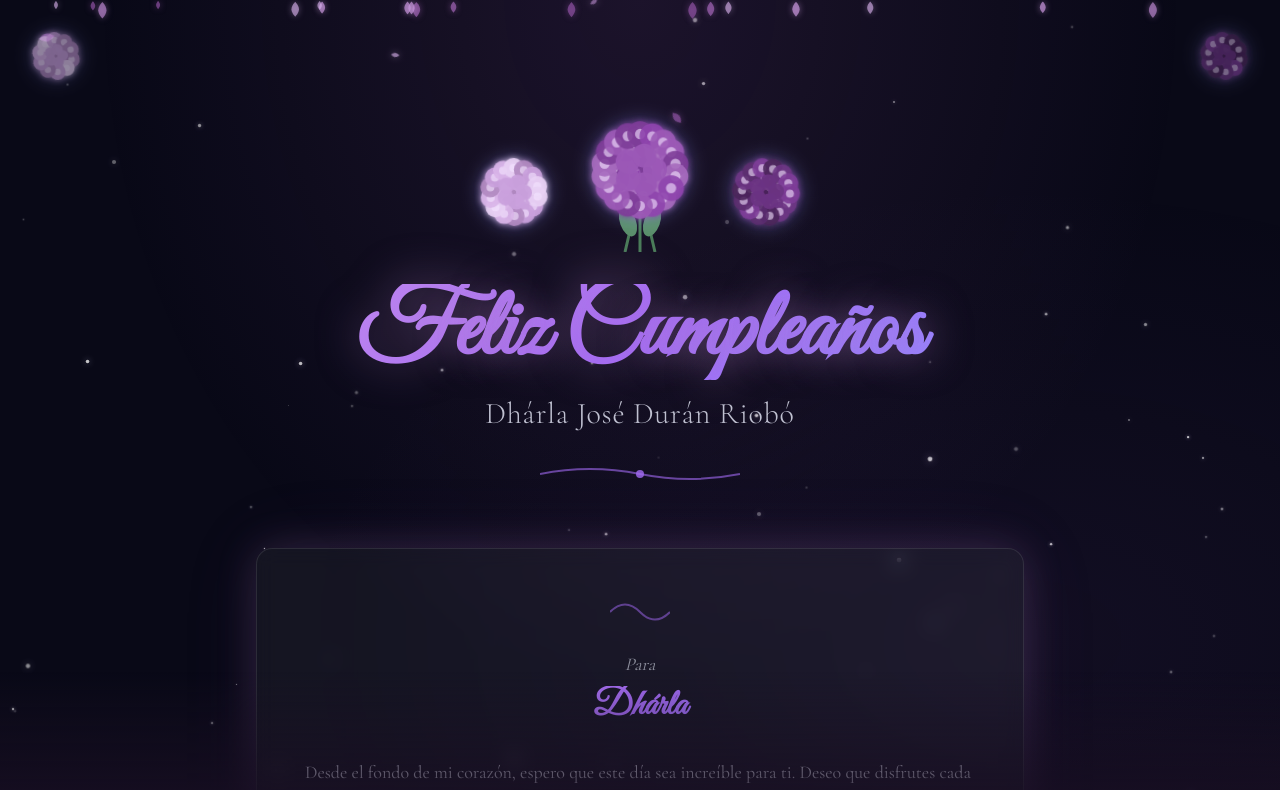
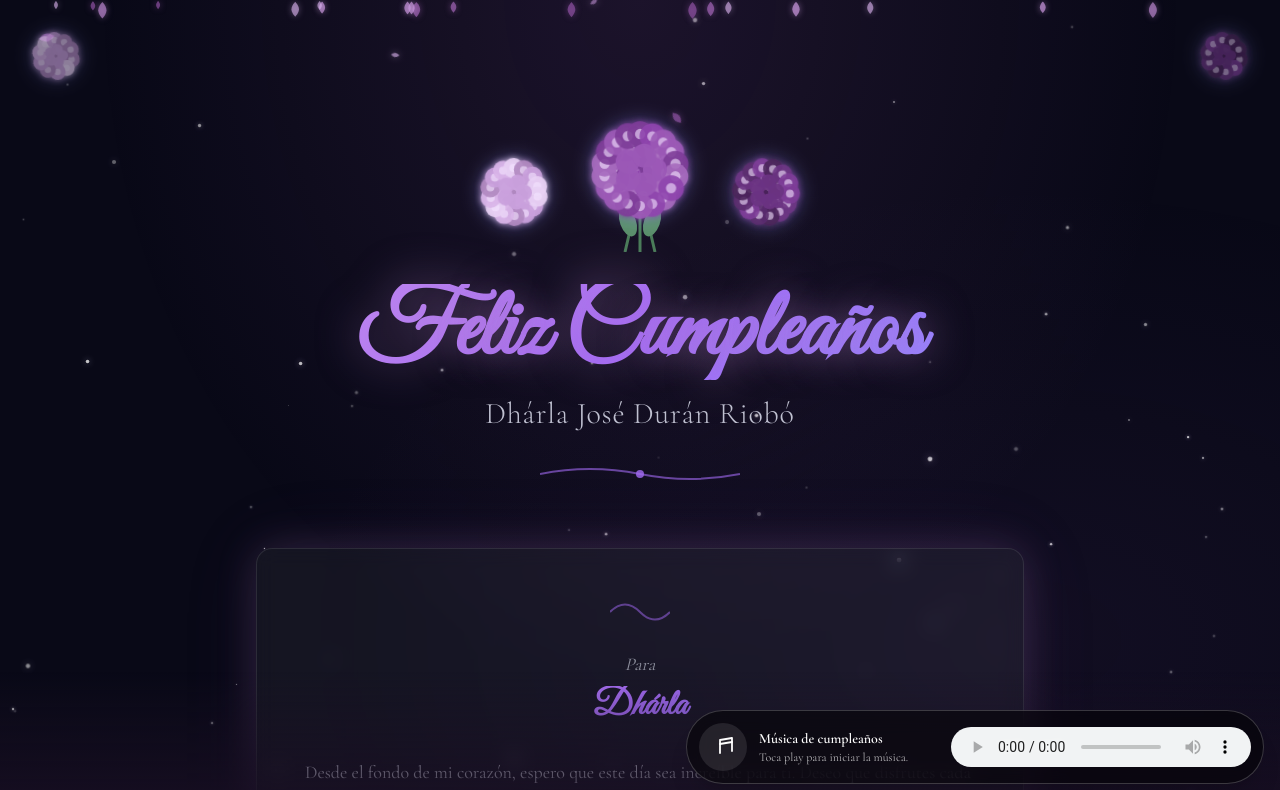
Before and after one commit to Fra46/Birthday-Hydrangea, a Next.js app: page / in a window 1280 px wide. Shown: the top 790 px of the page. Built offline with nearby package versions, Linux system fonts and the light colour scheme.

Commit message:
feat: agregar reproductor de audio para música de cumpleaños

```diff
--- a/app/page.tsx
+++ b/app/page.tsx
@@ -5,6 +5,7 @@ import { FallingPetals } from "@/components/falling-petals"
 import { Hydrangea, HydrangeaBouquet } from "@/components/hydrangea"
 import { BirthdayHeader } from "@/components/birthday-header"
 import { LoveLetter } from "@/components/love-letter"
+import { AudioPlayer } from "@/components/audio-player"
 
 const letterContent = `Desde el fondo de mi corazón, espero que este día sea increíble para ti. Deseo que disfrutes cada segundo junto a tu familia y amigos, celebrando la alegría de tu vida. Le doy gracias a Dios por tu existencia y por permitirme hacer parte en un día tan especial.
 
@@ -78,6 +79,8 @@ export default function BirthdayPage() {
         </div>
       </div>
 
+      <AudioPlayer src="/music/birthday.mp3" title="Música de cumpleaños" />
+
       {/* Bottom gradient fade */}
       <div
         className="fixed bottom-0 left-0 right-0 h-32 pointer-events-none z-30"
--- /dev/null
+++ b/components/audio-player.tsx
@@ -0,0 +1,31 @@
+export function AudioPlayer({
+  src,
+  title = "Música de fondo",
+}: {
+  src: string
+  title?: string
+}) {
+  return (
+    <div className="fixed bottom-4 right-4 z-40 flex items-center gap-3 rounded-full border border-white/20 bg-black/50 p-3 text-white shadow-xl backdrop-blur-md">
+      <div className="flex h-12 w-12 items-center justify-center rounded-full bg-white/10 text-white">
+        <svg
+          viewBox="0 0 24 24"
+          fill="none"
+          stroke="currentColor"
+          strokeWidth="1.8"
+          strokeLinecap="round"
+          strokeLinejoin="round"
+          className="h-6 w-6"
+        >
+          <path d="M9 18V5l12-2v13" />
+          <path d="M9 9l12-2" />
+        </svg>
+      </div>
+      <div className="min-w-[180px] text-sm">
+        <p className="font-semibold">{title}</p>
+        <p className="text-xs text-white/70">Toca play para iniciar la música.</p>
+      </div>
+      <audio className="h-10" src={src} controls loop preload="auto" />
+    </div>
+  )
+}
```
Also changed, not shown: 1 other file (tests, documents, lock files or other folders).
